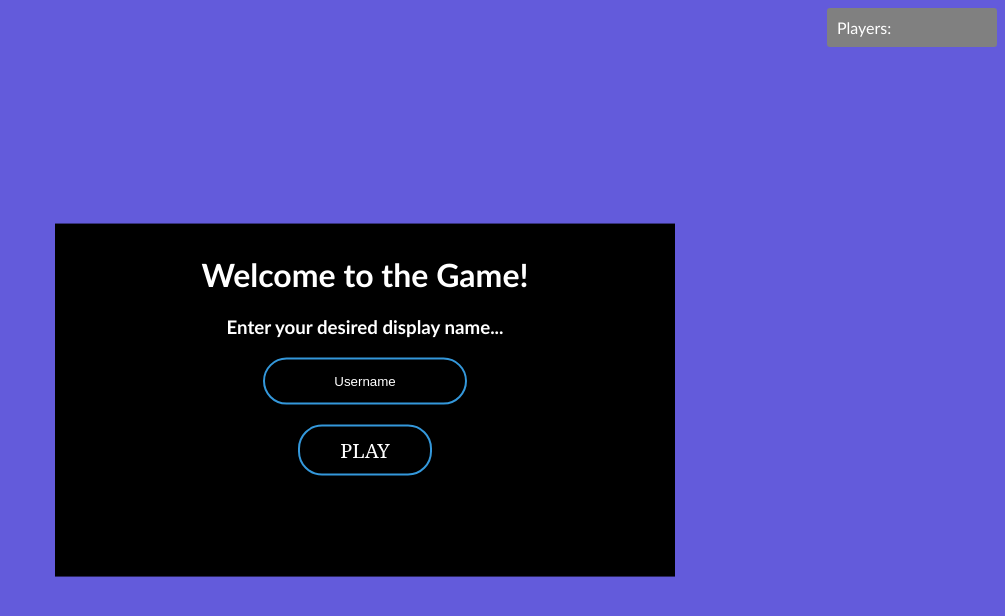
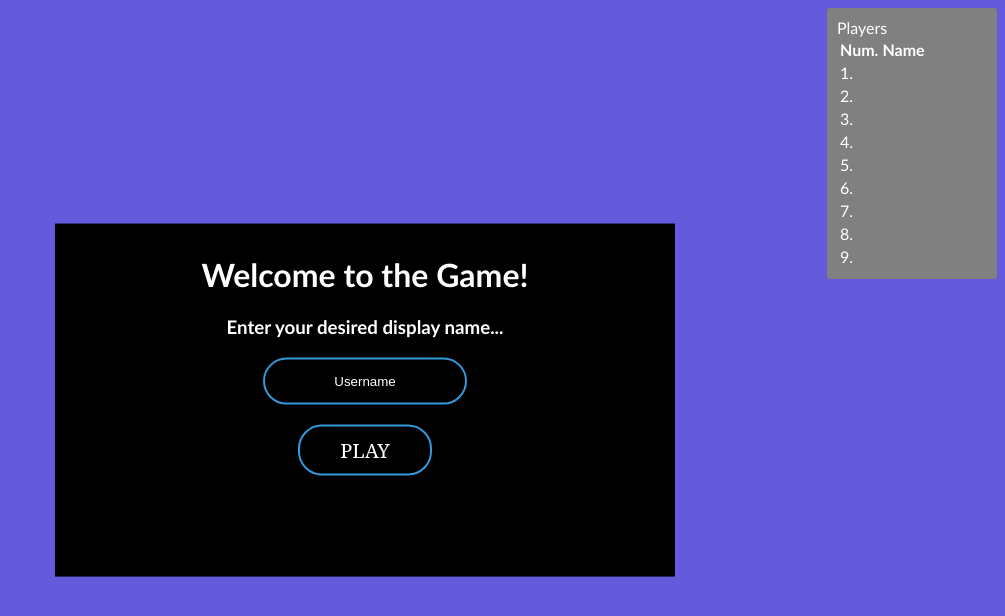
Before and after one commit to andrewyuantw/werewolf, a website built with webpack: page src/client/index.html in a window 1280 px wide. Shown: the whole page, without its empty margins (275-1280 px from the left). Built offline with nearby package versions, Linux system fonts and the light colour scheme; no server answers.

Commit message:
Made Lobby into table, different colors for players

```diff
--- a/src/client/index.html
+++ b/src/client/index.html
@@ -16,7 +16,53 @@
             <button id="start-game-button" class= "hide">START</button>
         </div>
 
-        <div id= "lobby">Players:</div>
+        <div id= "lobby">
+            Players
+            <table>
+                <tr >
+                    <th>Num.</th>
+                    <th>Name</th>
+                </tr>
+                <tr id="1">
+                    <td>1.</td>
+                    <td></td>
+                </tr>
+                <tr id="2">
+                    <td>2.</td>
+                    <td></td>
+                </tr>
+                <tr id="3">
+                    <td>3.</td>
+                    <td></td>
+                </tr>
+                <tr id="4">
+                    <td>4.</td>
+                    <td></td>
+                </tr>
+                <tr id="5">
+                    <td>5.</td>
+                    <td></td>
+                </tr>
+                <tr id="6">
+                    <td>6.</td>
+                    <td></td>
+                </tr>
+                <tr id="7">
+                    <td>7.</td>
+                    <td></td>
+                </tr>
+                <tr id="8">
+                    <td>8.</td>
+                    <td></td>
+                </tr>
+                <tr id="9">
+                    <td>9.</td>
+                    <td></td>
+                </tr>
+
+
+            </table>
+        </div>
 
         <div id="character-reveal" class="hide">
             <h1>GAME HAS STARTED</h1>
--- a/src/client/index.js
+++ b/src/client/index.js
@@ -113,10 +113,10 @@ Promise.all([
 })
 
 // Handles server message indicating a new person has joined the lobby
-export function changeDisplay(username){
+export function changeDisplay(username, num){
 
     // Changes the "lobby" div display
-    document.getElementById("lobby").innerHTML = username;
+    document.getElementById(num.toString()).innerHTML = `<td>${num}.</td><td>${username}</td>`;
 }
 
 // Handles the server message sent to the host indicating there are enough players
@@ -191,10 +191,10 @@ export function electionStart(){
 
     // COMMENT THIS OUT THIS IS HERE ONLY FOR DEBUGGING
     // Hide welcome menu
-    /*
+
     var welcomeMenu = document.getElementById("play-menu");
     welcomeMenu.classList.toggle("hide");
-    */
+
 
     document.getElementById('election-choice-menu').classList.toggle("hide");
 }
@@ -234,4 +234,11 @@ export function mayor_reveal(mayor_num){
         document.getElementById("mayor-voting-candidate").classList.toggle("hide");
     document.getElementById('mayor-reveal').classList.toggle("hide");
     document.getElementById('mayor-name').innerHTML = mayor_num + " is now your mayor!";
+    var words = mayor_num.split(".");
+    document.getElementById(words[0].toString()).classList.toggle("mayor");
 }
+
+export function your_number(num){
+    console.log(num);
+    document.getElementById(num.toString()).classList.toggle("me");
+}
--- a/src/client/networking.js
+++ b/src/client/networking.js
@@ -3,7 +3,7 @@
 
 import io from 'socket.io-client';
 
-import { changeDisplay, gotSeerResult, seerNight, wolfNight, wolfChat, showStartGameButton, startGameForAll, electionStart, electionSpeechStart, show_mayor_button, show_mayor_menu, show_drop_out_button, update_candidates, mayor_reveal, show_mayor_menu_candidate } from "./index";
+import { changeDisplay, gotSeerResult, seerNight, wolfNight, wolfChat, showStartGameButton, startGameForAll, electionStart, electionSpeechStart, show_mayor_button, show_mayor_menu, show_drop_out_button, update_candidates, mayor_reveal, show_mayor_menu_candidate, your_number } from "./index";
 const Constants = require('../shared/constants');
 
 const socketProtocol = (window.location.protocol.includes('https')) ? 'wss' : 'ws';
@@ -31,6 +31,7 @@ const connectedPromise = new Promise(resolve => {
     socket.on(Constants.MSG_TYPES.SHOW_DROP_OUT_BUTTON, show_drop_out_button);
     socket.on(Constants.MSG_TYPES.UPDATE_CANDIDATES, update_candidates);
     socket.on(Constants.MSG_TYPES.MAYOR_REVEAL, mayor_reveal);
+    socket.on(Constants.MSG_TYPES.YOUR_NUMBER, your_number);
 });
 
 
--- a/src/client/style.css
+++ b/src/client/style.css
@@ -103,3 +103,15 @@ button:hover {
     border-style: solid;
     border-color:#3498db;
 }
+
+tr.me {
+    color:#0010f3;
+}
+
+tr.mayor {
+    color: gold;
+}
+
+tr.dead {
+    color:red;
+}
--- a/src/shared/constants.js
+++ b/src/shared/constants.js
@@ -79,8 +79,9 @@ module.exports = Object.freeze({
         UPDATE_CANDIDATES: 'update_candidates',
 
         // sent to everyone, shows mayor election results
-        MAYOR_REVEAL: 'mayor_reveal'
+        MAYOR_REVEAL: 'mayor_reveal',
 
+        YOUR_NUMBER: 'your_number'
 
     },
 });
```
Also changed, not shown: src/server/game.js (+16 -8 lines).
